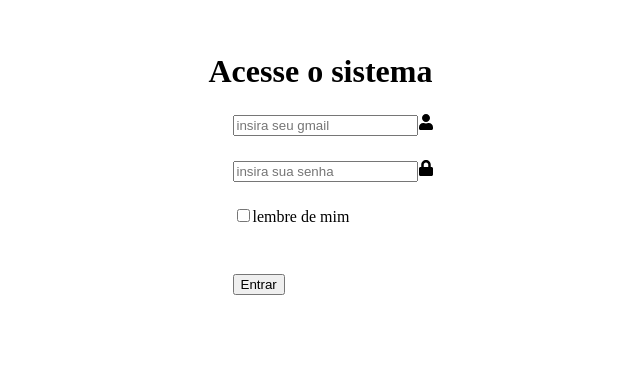
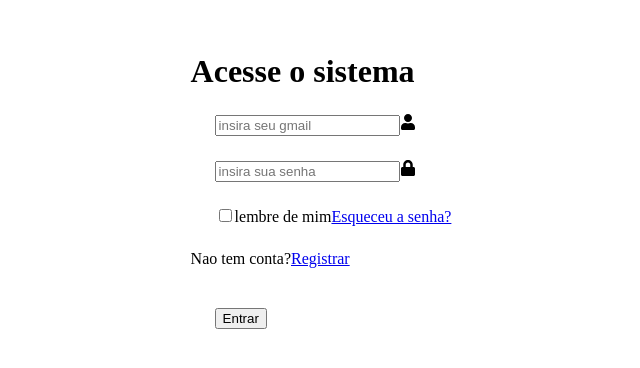
Before and after one commit to Andrescimentoo/react_LoginPage, a React (Vite) app in the folder login-page/: page / in a window 1280 px wide. Shown: the part 208-576 px from the top of the page, without its empty margins (307-947 px from the left). Built offline with nearby package versions, Linux system fonts and the light colour scheme.

Commit message:
feat:adicionando mais dois campos base a nosso componente login

```diff
--- a/login-page/components/login.jsx
+++ b/login-page/components/login.jsx
@@ -19,7 +19,15 @@ import { FaUser,FaLock } from "react-icons/fa"
                   lembre de mim
                </label>
 
-            </div>
+               <a href="#">Esqueceu a senha? </a>
+
+           </div>
+           <div className="signup-link">
+            <p>
+              Nao tem conta?<a href="#">Registrar</a>
+           </p>
+           </div>
+
             <button>Entrar</button>
       </form>
     </div>
```
